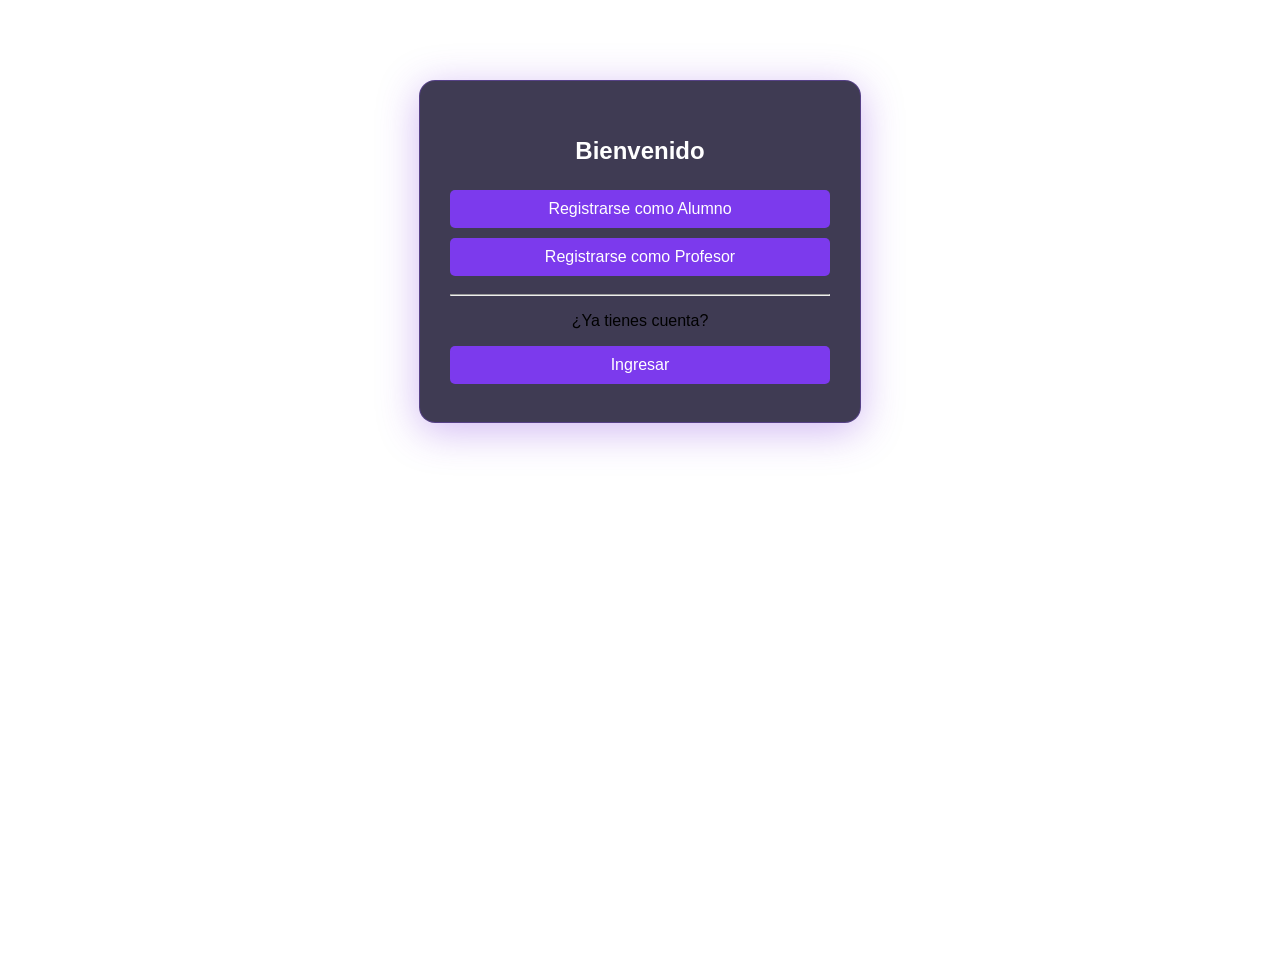
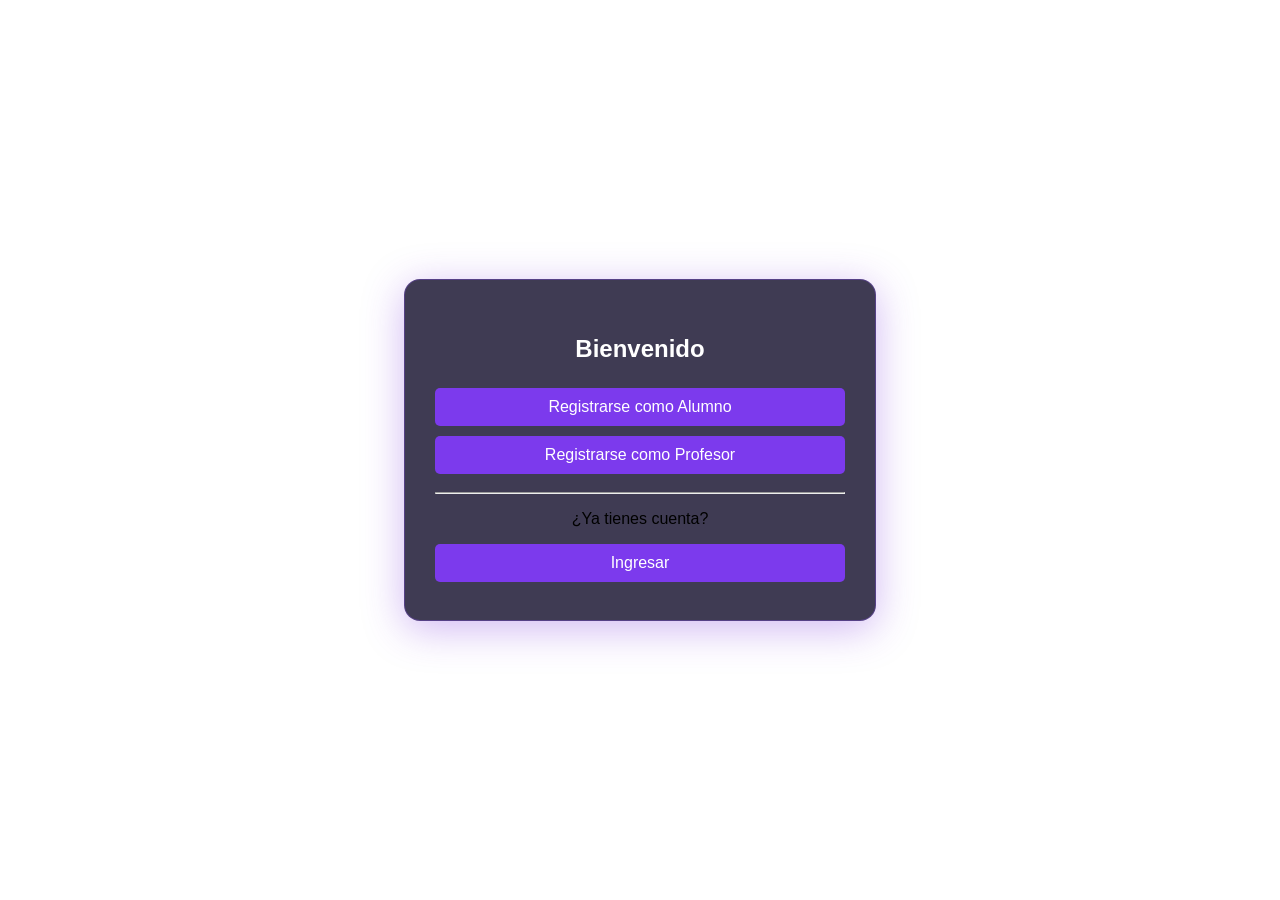

Registro unificado, Galaxy School y ajustes visuales del index

--- a/css/estilos.css
+++ b/css/estilos.css
@@ -6,6 +6,9 @@ body {
     font-family: Arial, sans-serif;
     min-height: 100vh;
     margin: 0;
+    display: flex;
+    align-items: center;
+    justify-content: center;
 }
 
 #particles-js {
@@ -66,8 +69,9 @@ body {
 }
 
 .container {
-    max-width: 380px;
-    margin: 80px auto;
+    max-width: 410px;
+    width: 90%;
+    margin: auto;
     background: rgba(10, 5, 35, 0.78);
     backdrop-filter: blur(14px);
     -webkit-backdrop-filter: blur(14px);
